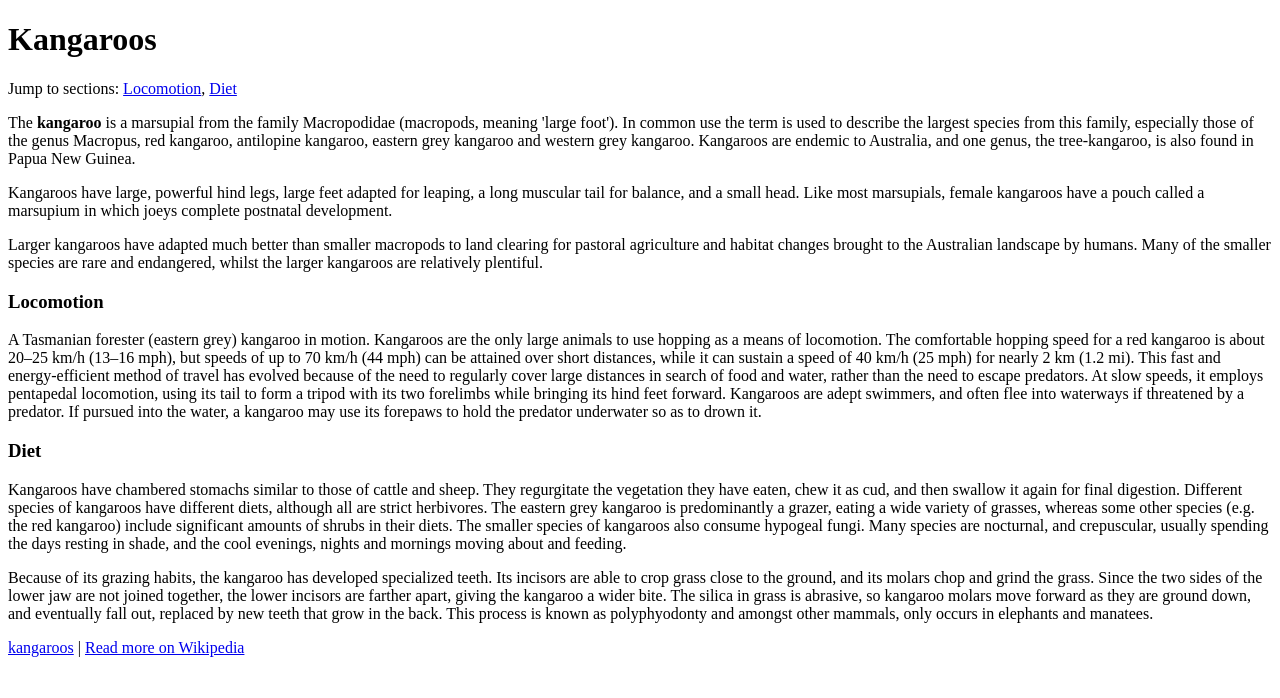
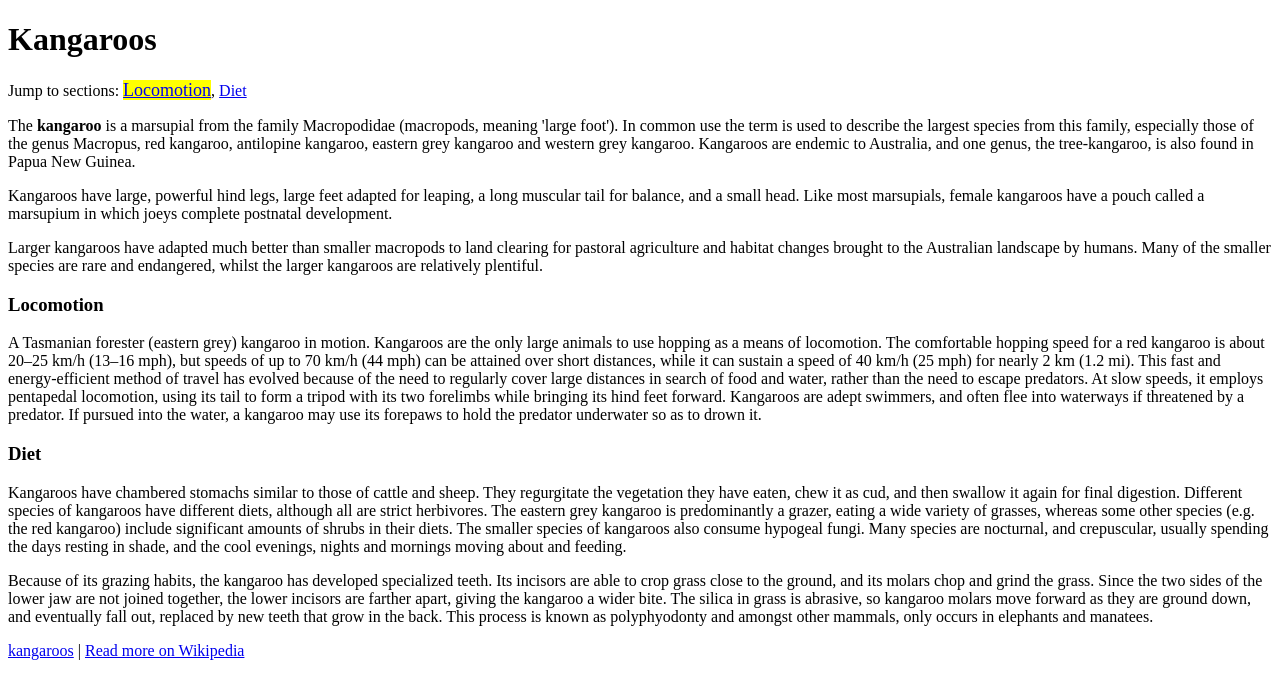
Before and after one commit to sktchsnstff/3-2-HTML-Internal-Links-, a plain HTML site: page index.html in a window 1280 px wide. In both pictures the pointer is over the link "Locomotion". Drawn offline with Linux system fonts and the light colour scheme.

Commit message:
Updated once again!

```diff
--- a/index.html
+++ b/index.html
@@ -3,6 +3,11 @@
     <head>
         <meta charset="utf-8">
         <title>Challenge: Jump around</title>
+        <style>
+            a:hover{
+                background-color: yellow;
+                font-size: 18px;}
+        </style>
     </head>
     <body>
 
```
